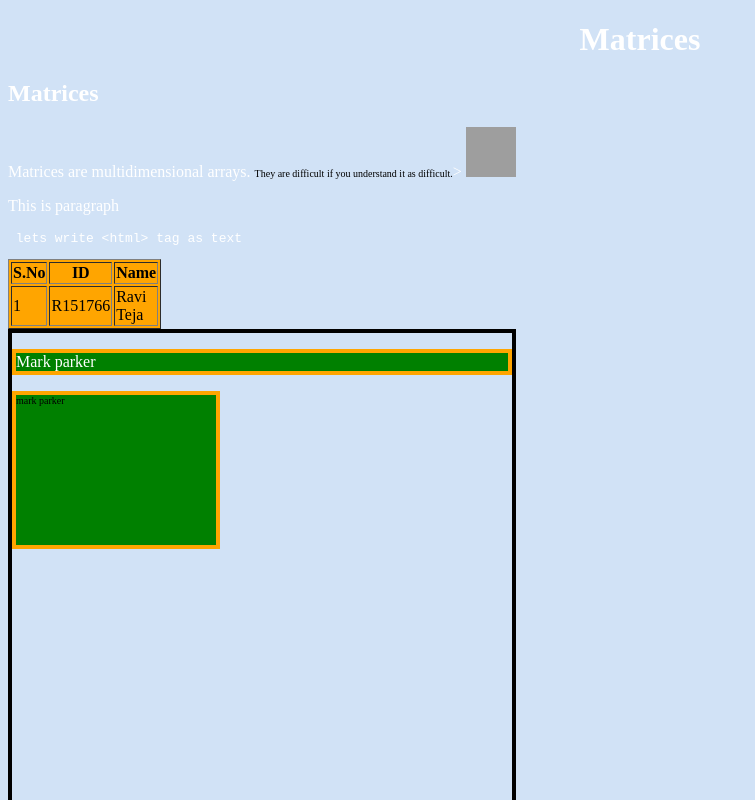
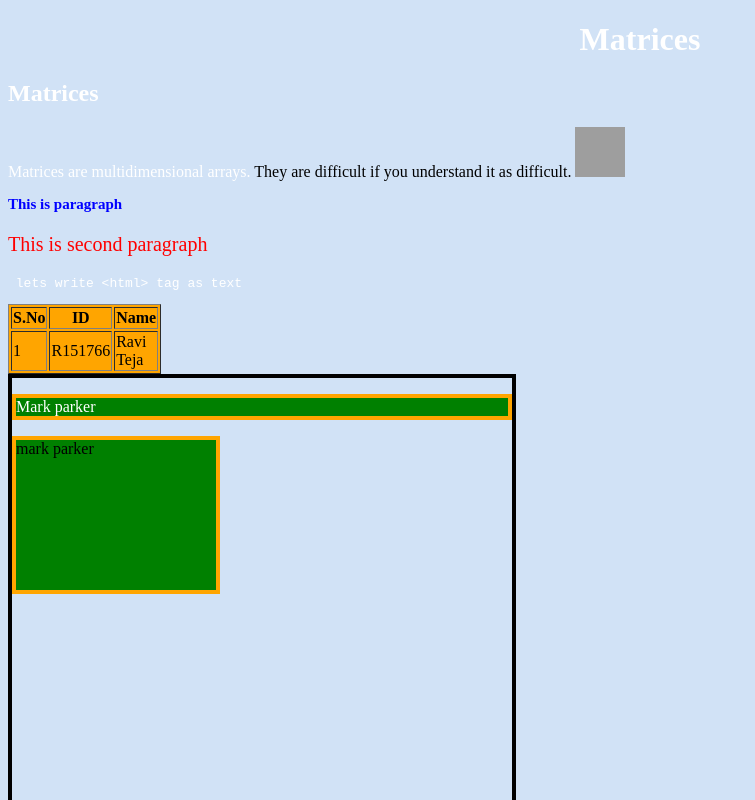
Before and after one commit to raviteja1766/portfolio-website, a plain HTML site: page index.html in a window 1280 px wide. Shown: the top 800 px of the page, without its empty margins (0-755 px from the left). Drawn offline with Linux system fonts and the light colour scheme; grey boxes are pictures that could not be loaded.

Commit message:
new index file

```diff
--- a/index.html
+++ b/index.html
@@ -5,6 +5,16 @@
         body{
             background-color:#d1e2f6;
             color:white;
+        }
+        .dif{
+            color:blue;
+            font-size:15px;
+            font-weight:bold;
+        }
+        .diff{
+            color:red;
+            font-size:20px;
+            font-weight:italic;
         }
         div{
             width:500px;
@@ -31,7 +41,7 @@
             background-color:orange;
         }
         span{
-            font-size: 10px;
+            font-weight: italic;
             color:black;
         }
 
@@ -43,9 +53,10 @@
     <h2>Matrices</h2>
     <body >
     Matrices are multidimensional arrays.
-    <span>They are difficult if you understand it as difficult.</span>>
+    <span>They are difficult if you understand it as difficult.</span>
     <img src="https://tap.ibhubs.in/assets/static/ibhubs_logo.png" width="50px" height="50px"></img>
-    <p >This is paragraph</p>
+    <p class="dif">This is paragraph</p>
+    <p class="diff">This is second paragraph</p>
     <pre> lets write &lt;html&gt; tag as text</pre>
     <table border="1">
         <tr>
```
